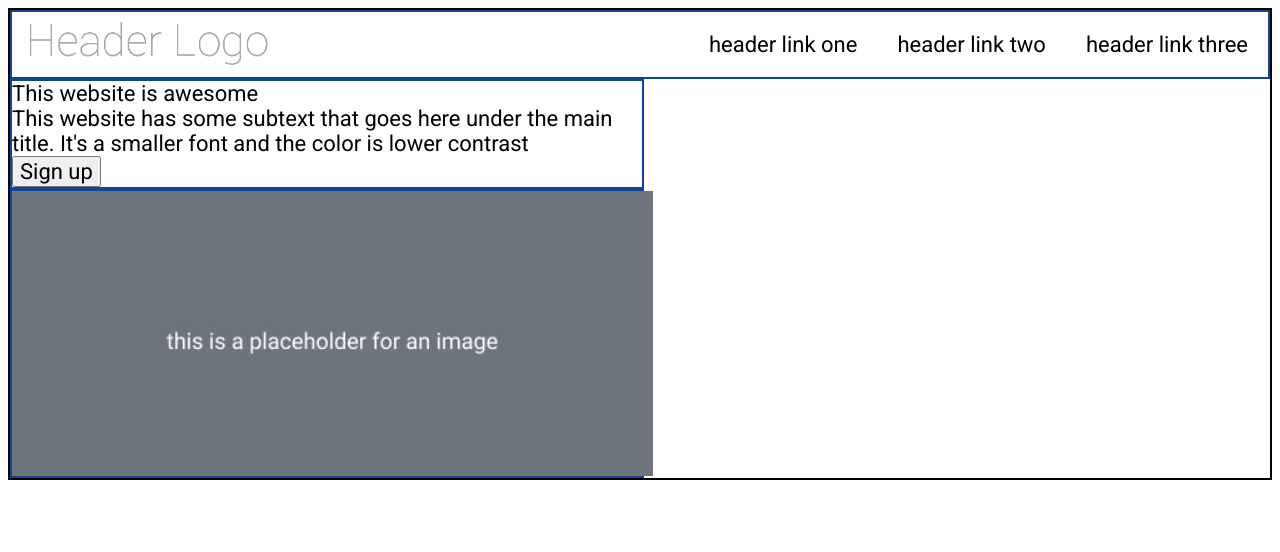
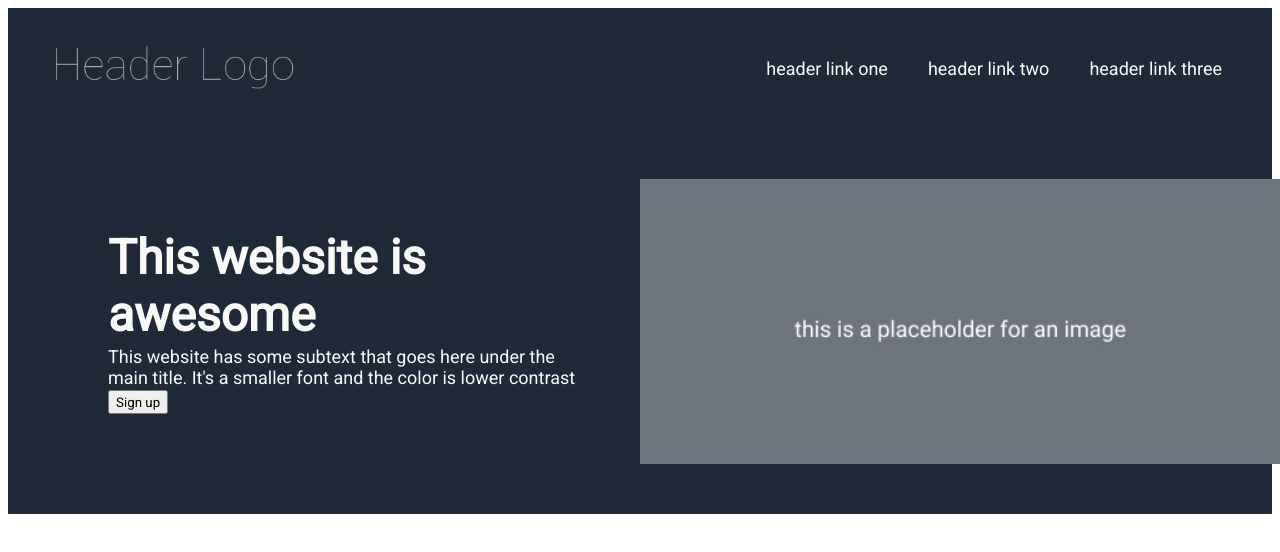
Before and after one commit to MM-AUT/Landing-page, a plain HTML site: page index.html in a window 1280 px wide. Drawn offline with Linux system fonts and the light colour scheme.

Commit message:
Finish hero section
Arranged flexboxes, set font and color

```diff
--- a/index.html
+++ b/index.html
@@ -17,14 +17,16 @@
           <div>header link three</div>
           </div>
       </div>
+      <div class="hero-section">
         <div class="hero-section-left">
           <div class="hero-main-text">This website is awesome</div>
-        <div class="hero-secondary-text>">This website has some subtext that goes here under the main title. It's a smaller font and the color is lower contrast</div>
+          <div class="hero-secondary-text">This website has some subtext that goes here under the main title. It's a smaller font and the color is lower contrast</div>
           <button type="button">Sign up</button>
         </div>
         <div class="hero-section-right">
           <img class="img-hero-section-right" src="./Images/hero-right.jpg">
         </div>
       </div>
+    </div>
 </body>
 </html>
--- a/styles.css
+++ b/styles.css
@@ -1,19 +1,18 @@
 * {
     font-family: 'Roboto';
-    font-size: 22px;
 }
 
 .container1 {
     display: flex;
-    border: 2px solid black;
     flex-wrap: wrap;
+    background: #1F2937;
 }
 
 .header-container {
     display: flex;
-    border: 2px solid rgb(14, 69, 150);
     width: 100%;
     align-items: center;
+    margin: 30px;
 }
 
 .header-link {
@@ -21,7 +20,11 @@
     justify-content: flex-end;
     flex: 1 1 auto;
     width: auto;
+    font-size: 18px;
+    color: #F9FAF8;
 }
+
+
 
 .header-link div {
     flex: 0 1 auto;
@@ -34,20 +37,34 @@
     flex: 0 0 auto;
 }
 
+.hero-section {
+    display: flex;
+    margin: 50px;
+
+}
+
 .hero-section-left {
     display: flex;
-    border: 2px solid rgb(14, 69, 150);
     flex-wrap: wrap;
     width: 50%;
+    margin: 50px;
 }
+
+.hero-main-text {
+    font-size: 48px;
+    color: #F9FAF8;
+    font-weight: 800;
+}
+
+.hero-secondary-text {
+    font-size: 18px;
+    color: #F9FAF8;
+    }
 
 .hero-section-right {
     display: flex;
-    border: 2px solid rgb(14, 69, 150);
     width: 50%;
 }
-
-
 
 .img-hero-section-right {
     height: 100%;
```
Lines whose indentation alone changed are shown as unchanged.
